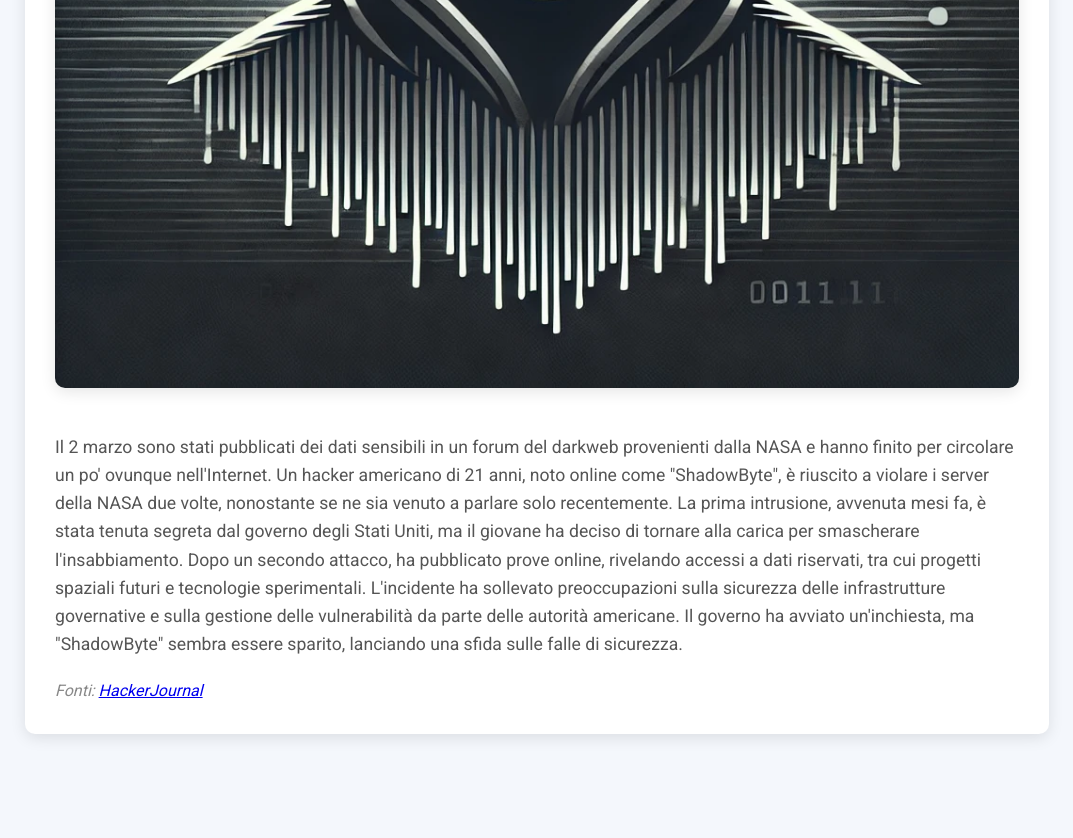
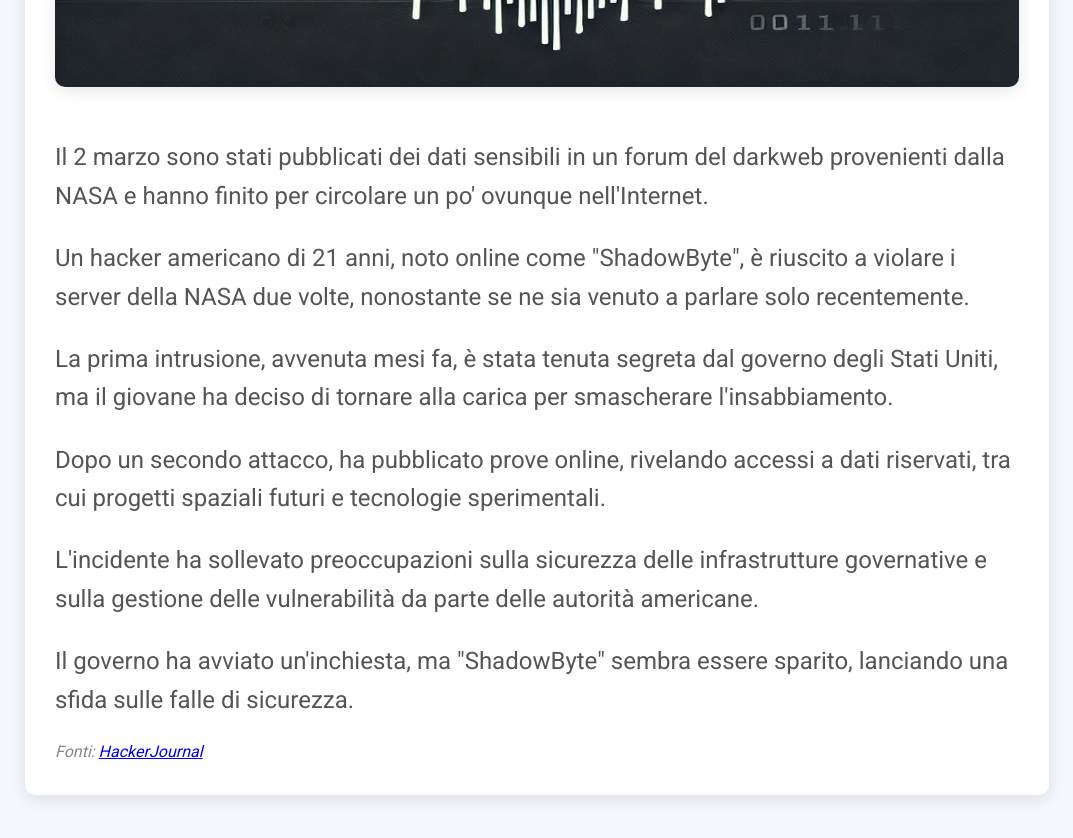
Before and after one commit to FabioReggiani22/Notizie, a plain HTML site: page notizia3.html in a window 1280 px wide. Shown: the part 1020-1858 px from the top of the page, without its empty margins (103-1176 px from the left). Before the commit the page ends 1804 px from the top, so only its background shows below. Drawn offline with Linux system fonts and the light colour scheme.

Commit message:
modifica notizia 3

```diff
--- a/notizia3.html
+++ b/notizia3.html
@@ -74,7 +74,7 @@
         }
 
         .content h2 {
-            font-size: 2rem;
+            font-size: 2.2rem;
             color: #003c76;
             margin-bottom: 20px;
         }
@@ -92,7 +92,7 @@
         }
 
         .content p {
-            font-size: 1.1rem;
+            font-size: 1.5rem;
             margin-bottom: 20px;
             color: #555;
         }
@@ -132,8 +132,13 @@
 <div class="container">
     <div class="content">
         <h2> Giovane hacker americano entra nei sistemi della NASA per dimostrare una falla di sicurezza!</h2>
-        <img src="Hacker.webp" alt="ShadowByte">
-        <p>Il 2 marzo sono stati pubblicati dei dati sensibili in un forum del darkweb provenienti dalla NASA e hanno finito per circolare un po' ovunque nell'Internet. Un hacker americano di 21 anni, noto online come "ShadowByte", è riuscito a violare i server della NASA due volte, nonostante se ne sia venuto a parlare solo recentemente. La prima intrusione, avvenuta mesi fa, è stata tenuta segreta dal governo degli Stati Uniti, ma il giovane ha deciso di tornare alla carica per smascherare l'insabbiamento. Dopo un secondo attacco, ha pubblicato prove online, rivelando accessi a dati riservati, tra cui progetti spaziali futuri e tecnologie sperimentali. L'incidente ha sollevato preoccupazioni sulla sicurezza delle infrastrutture governative e sulla gestione delle vulnerabilità da parte delle autorità americane. Il governo ha avviato un'inchiesta, ma "ShadowByte" sembra essere sparito, lanciando una sfida sulle falle di sicurezza.</p>
+        <img src="Hacker.webp" alt="ShadowByte" height="650">
+        <p>Il 2 marzo sono stati pubblicati dei dati sensibili in un forum del darkweb provenienti dalla NASA e hanno finito per circolare un po' ovunque nell'Internet. </p>
+        <p>Un hacker americano di 21 anni, noto online come "ShadowByte", è riuscito a violare i server della NASA due volte, nonostante se ne sia venuto a parlare solo recentemente. </p>
+        <p>La prima intrusione, avvenuta mesi fa, è stata tenuta segreta dal governo degli Stati Uniti, ma il giovane ha deciso di tornare alla carica per smascherare l'insabbiamento. </p>
+        <p>Dopo un secondo attacco, ha pubblicato prove online, rivelando accessi a dati riservati, tra cui progetti spaziali futuri e tecnologie sperimentali. </p>
+        <p>L'incidente ha sollevato preoccupazioni sulla sicurezza delle infrastrutture governative e sulla gestione delle vulnerabilità da parte delle autorità americane. </p>
+        <p>Il governo ha avviato un'inchiesta, ma "ShadowByte" sembra essere sparito, lanciando una sfida sulle falle di sicurezza.</p>
         <i>Fonti: <a href="https://dieghitoo.github.io/Notizia/">HackerJournal</a></i>
     </div>
 </div>
```
